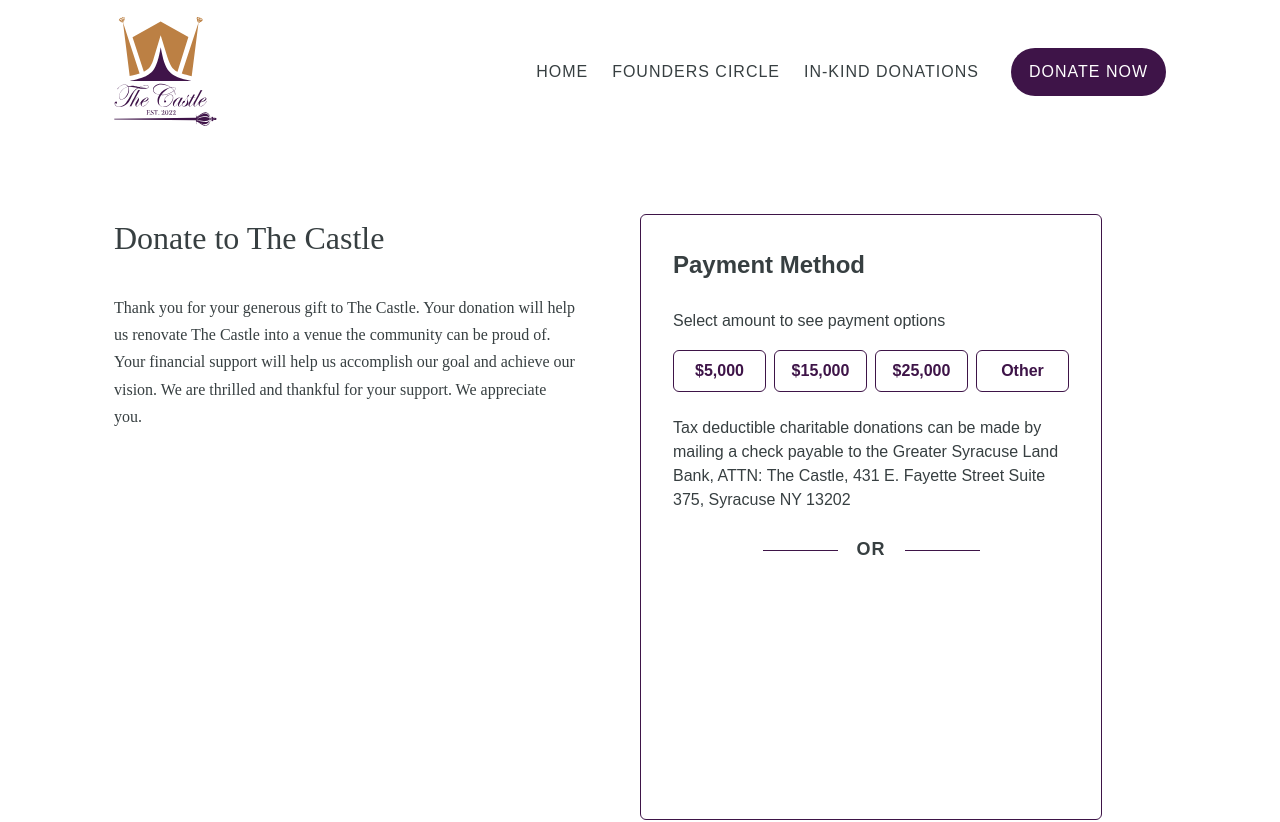
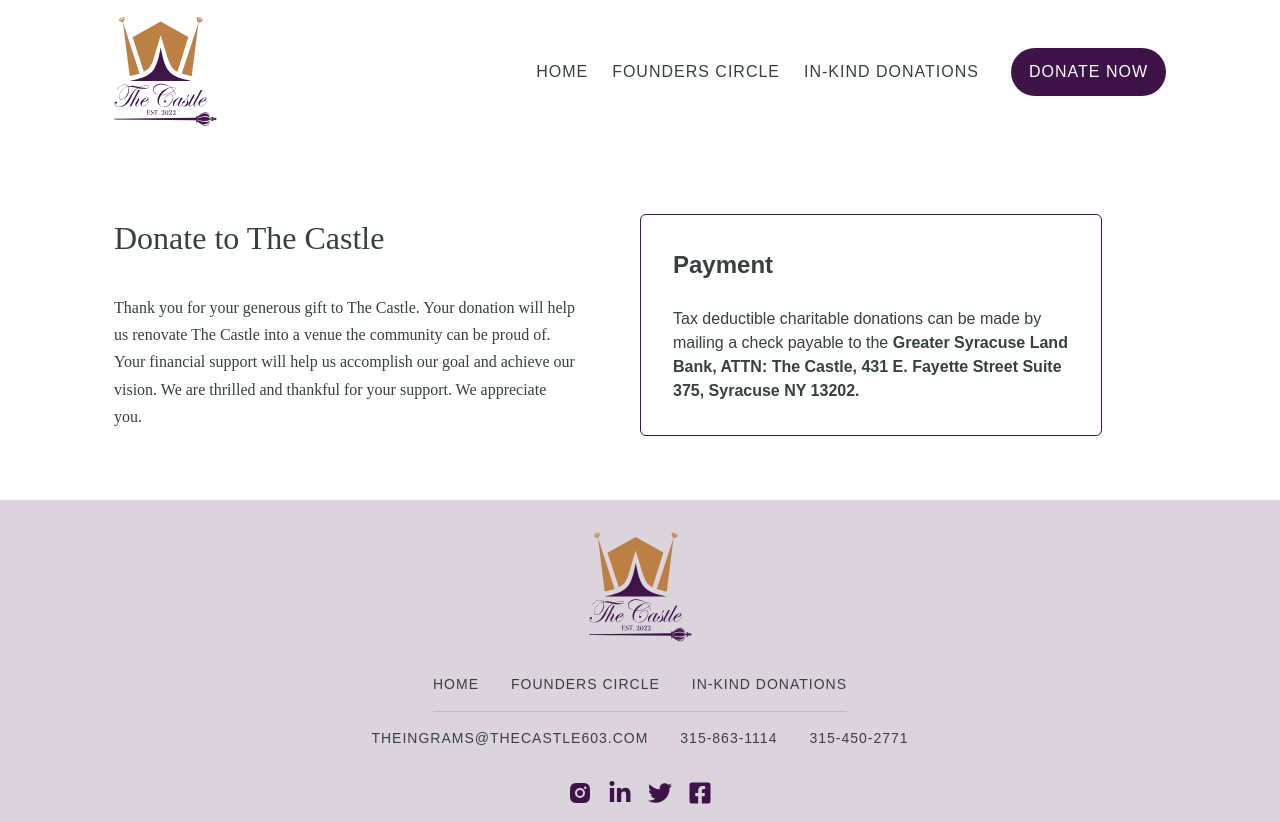
Before and after one commit to julianvazq/the-castle-next, a Next.js app: page /donate in a window 1280 px wide. Shown: the top 822 px of the page. Built offline with nearby package versions, Linux system fonts and the light colour scheme.

Commit message:
Hide PayPal buttons

```diff
--- a/components/donate-page/PayPal/index.js
+++ b/components/donate-page/PayPal/index.js
@@ -88,6 +88,20 @@ const PayPal = () => {
         );
     }
 
+    return (
+        <S.Container>
+            <S.PaymentHeader>Payment</S.PaymentHeader>
+            <S.CheckText>
+                Tax deductible charitable donations can be made by mailing a
+                check payable to the{' '}
+                <span>
+                    Greater Syracuse Land Bank, ATTN: The Castle, 431 E. Fayette
+                    Street Suite 375, Syracuse NY 13202.
+                </span>
+            </S.CheckText>
+        </S.Container>
+    );
+
     if (amount > 10000) {
         return (
             <S.Container>
--- a/components/donate-page/PayPal/style.js
+++ b/components/donate-page/PayPal/style.js
@@ -21,7 +21,11 @@ export const PaymentHeader = styled.h3`
     font-size: 1.5rem;
 `;
 
-export const CheckText = styled.p``;
+export const CheckText = styled.p`
+    span {
+        font-weight: 700;
+    }
+`;
 
 export const PaymentDisclaimer = styled.p`
     margin-bottom: -1rem;
```
